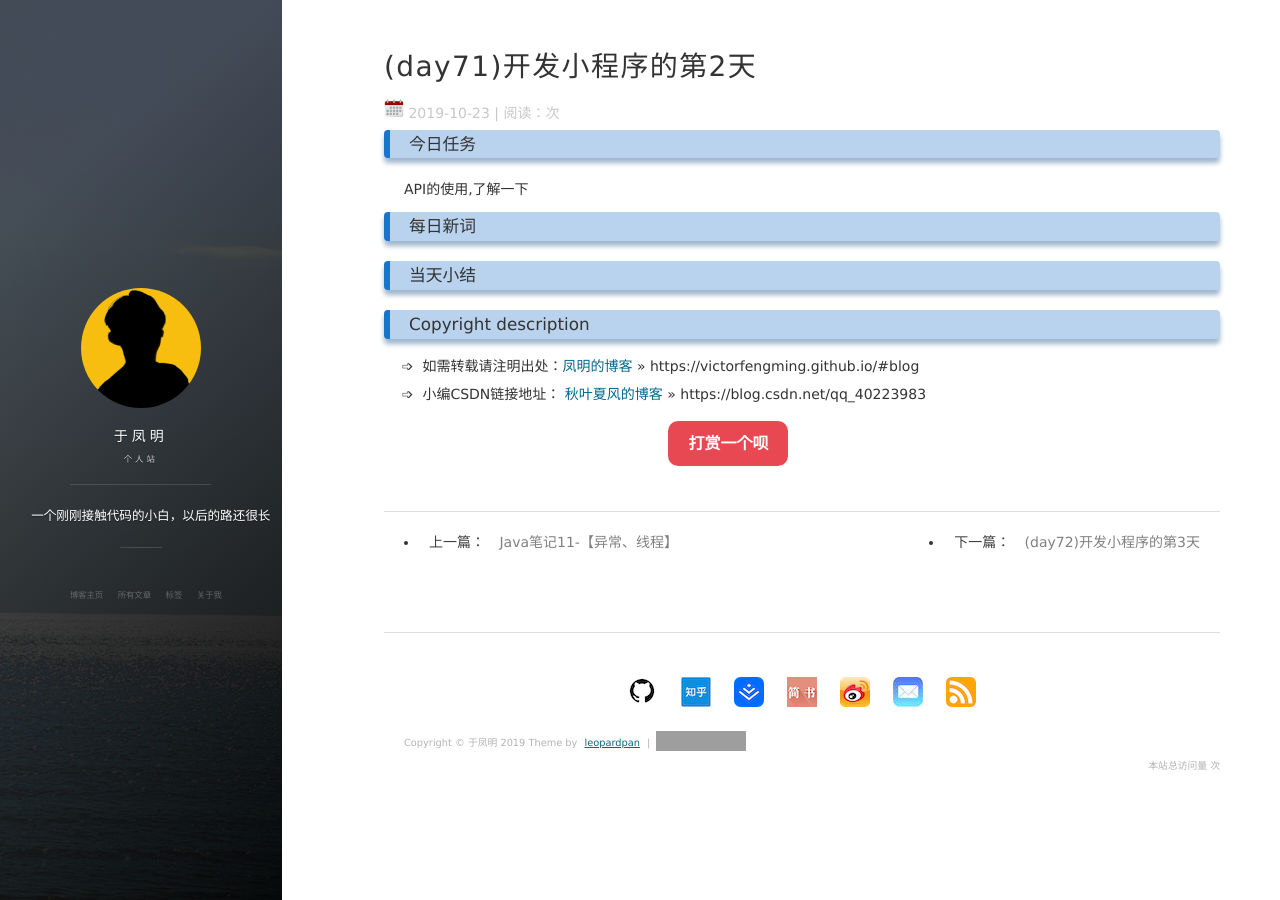
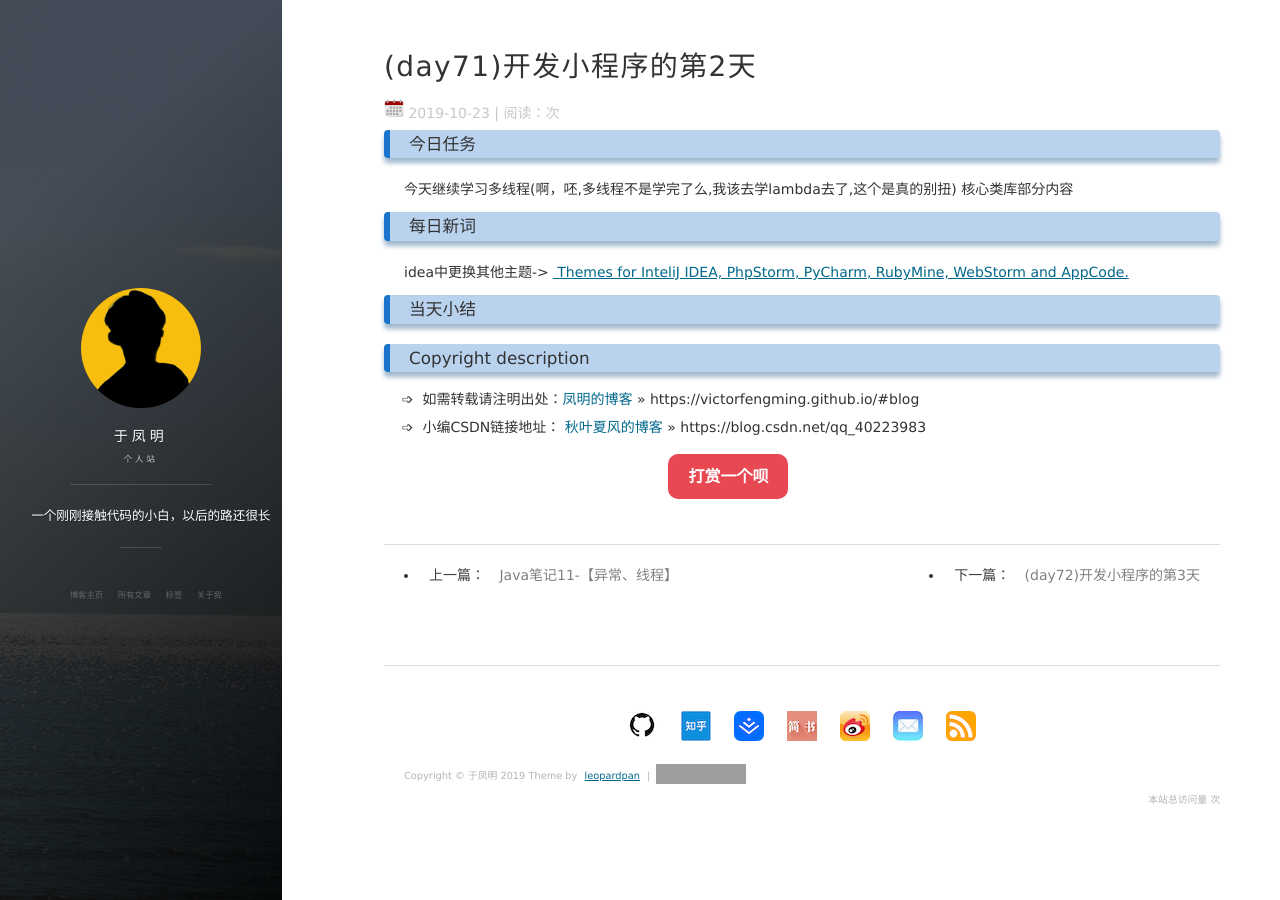
Before and after one commit to victorfengming/victorfengming.github.io.leopardpan, a Jekyll site: the page built from _posts/daily/2019-10-23-day71.md, in a window 1280 px wide. Built offline with Jekyll 4.4.1, drawn with Linux system fonts in a browser that asks for light colours; nearby versions of some CDN libraries; comment, search, counter and statistics services are not loaded; grey boxes are pictures that could not be loaded.

Commit message:
1023日报

```diff
--- a/_posts/daily/2019-10-23-day71.md
+++ b/_posts/daily/2019-10-23-day71.md
@@ -6,7 +6,8 @@ tags: XDH
 ---
 
 ### 今日任务
-API的使用,了解一下
+今天继续学习多线程(啊，呸,多线程不是学完了么,我该去学lambda去了,这个是真的别扭)
+核心类库部分内容
 ### 每日新词
-
+idea中更换其他主题->[ Themes for InteliJ IDEA, PhpStorm, PyCharm, RubyMine, WebStorm and AppCode.](http://www.riaway.com/)
 ### 当天小结
```
